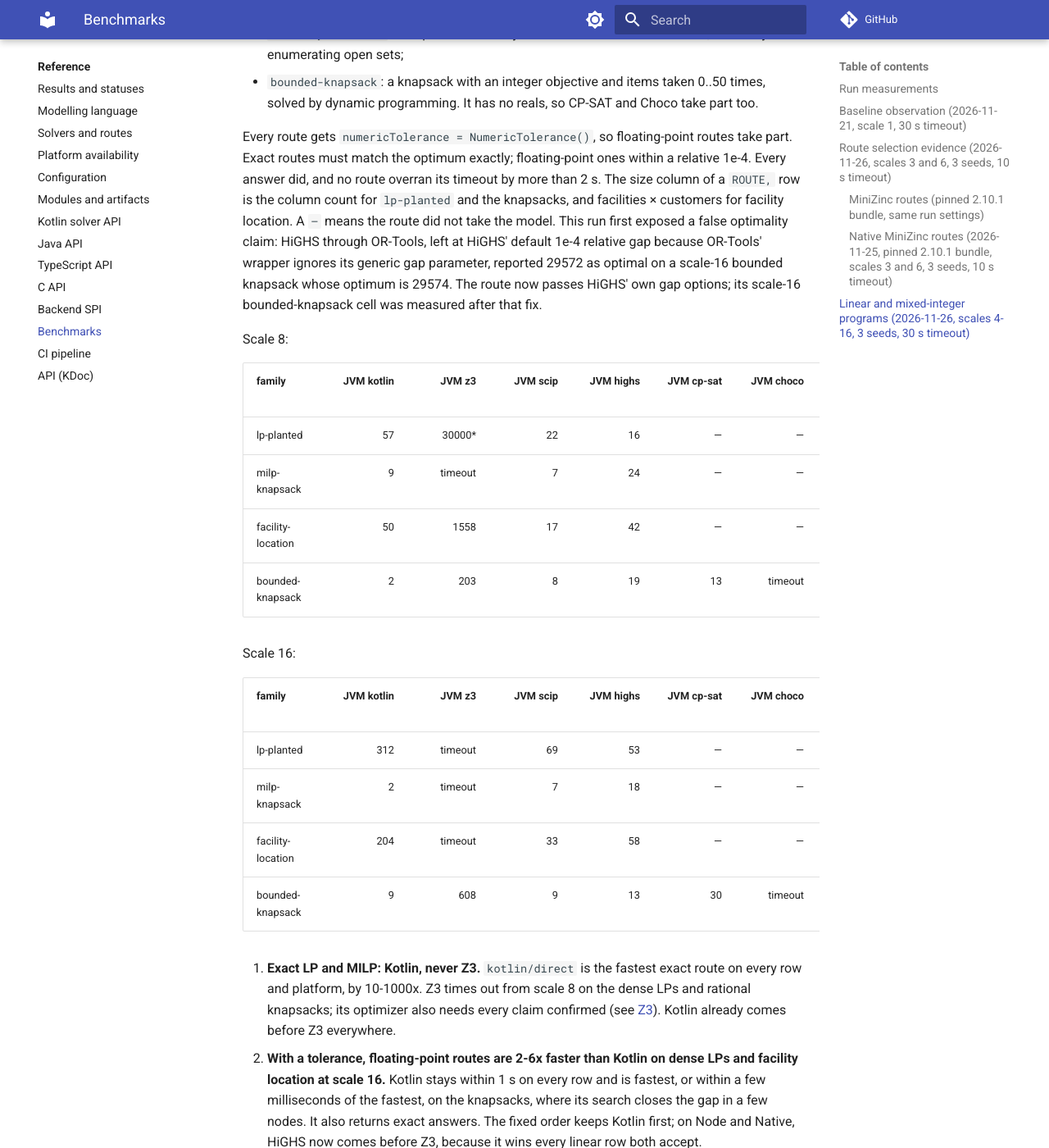
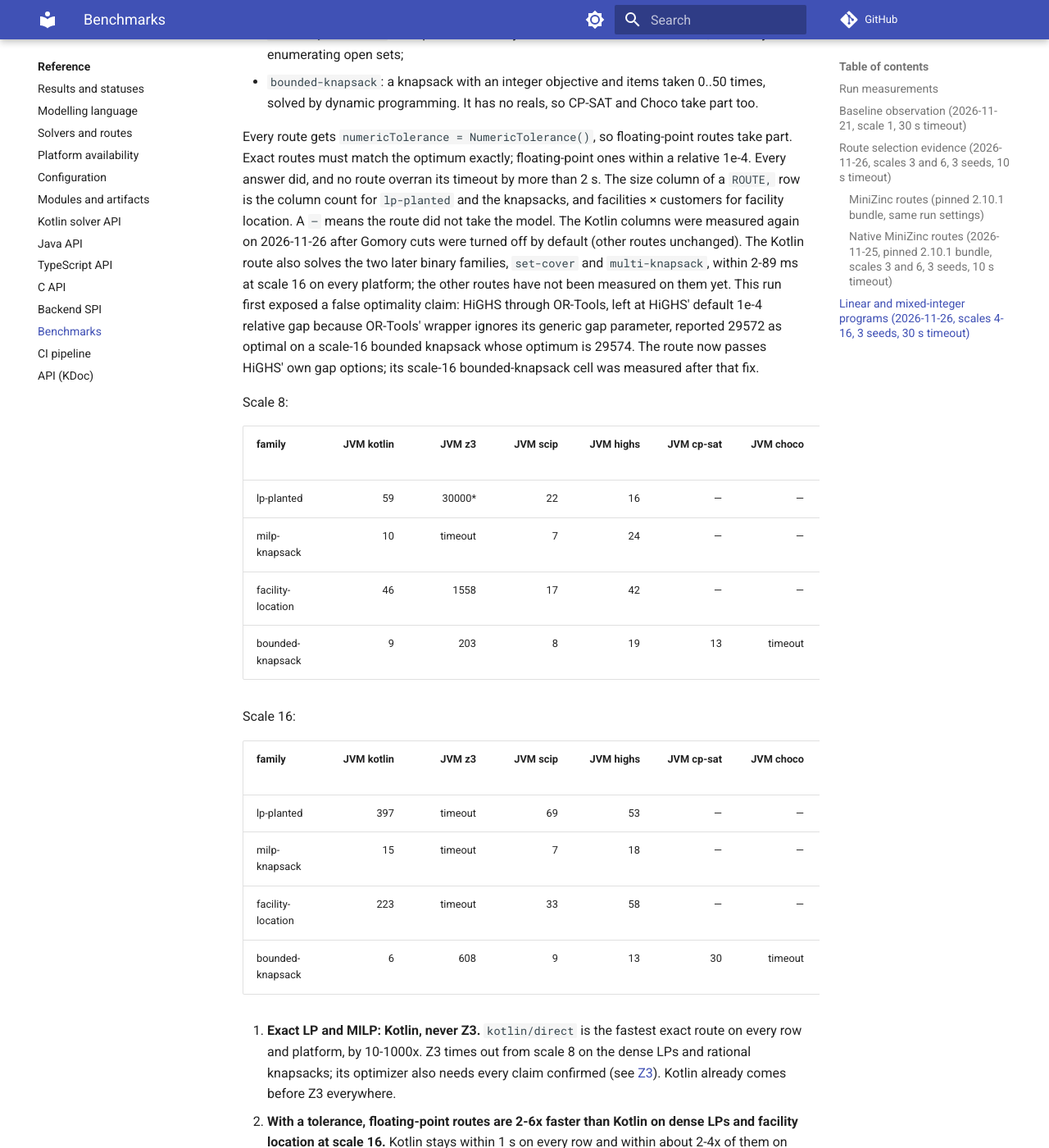
Before and after one commit to gciatto/kt-constraints, an MkDocs documentation site: the page built from documentation/docs/reference/benchmarks.md, in a window 1280 px wide and 1400 px high, scrolled down 7843 px. Shown: the whole window at 82% size. Built offline with MkDocs 1.6.1 and Material for MkDocs 9.7.7, drawn with Linux system fonts in a browser that asks for light colours; comment, search, counter and statistics services are not loaded; some of the changed text lies outside the part shown.

Commit message:
docs(documentation): refresh Kotlin's LP/MILP benchmark columns with cuts off
Co-Authored-By: Claude Opus 5.5 <noreply@anthropic.com>
Claude-Session: https://claude.ai/code/session_01X2xs6ExEnwgHgap41DajQW

```diff
--- a/documentation/docs/reference/benchmarks.md
+++ b/documentation/docs/reference/benchmarks.md
@@ -252,7 +252,9 @@ baseline. Cells are median milliseconds; the number in brackets is the route's p
 Every route gets `numericTolerance = NumericTolerance()`, so floating-point routes take part. Exact routes must
 match the optimum exactly; floating-point ones within a relative 1e-4. Every answer did, and no route overran its
 timeout by more than 2 s. The size column of a `ROUTE,` row is the column count for `lp-planted` and the knapsacks, and
-facilities × customers for facility location. A `—` means the route did not take the model. This run first exposed a
+facilities × customers for facility location. A `—` means the route did not take the model. The Kotlin columns were measured again on 2026-11-26 after Gomory cuts were
+turned off by default (other routes unchanged). The Kotlin route also solves the two later binary families, `set-cover` and
+`multi-knapsack`, within 2-89 ms at scale 16 on every platform; the other routes have not been measured on them yet. This run first exposed a
 false optimality claim: HiGHS through OR-Tools, left at HiGHS' default 1e-4 relative gap because OR-Tools' wrapper
 ignores its generic gap parameter, reported 29572 as optimal on a scale-16 bounded knapsack whose optimum is 29574. The
 route now passes HiGHS' own gap options; its scale-16 bounded-knapsack cell was measured after that fix.
@@ -261,26 +263,26 @@ Scale 8:
 
 | family | JVM kotlin | JVM z3 | JVM scip | JVM highs | JVM cp-sat | JVM choco | Node kotlin | Node highs wasm | Node z3 wasm | Native kotlin | Native highs | Native z3 |
 |---|---:|---:|---:|---:|---:|---:|---:|---:|---:|---:|---:|---:|
-| lp-planted | 57 | 30000* | 22 | 16 | — | — | 78 | 48 | timeout | 89 | 32 | 30000* |
-| milp-knapsack | 9 | timeout | 7 | 24 | — | — | 36 | 9 | timeout | 9 | 18 | timeout |
-| facility-location | 50 | 1558 | 17 | 42 | — | — | 71 | 45 | 2101 | 55 | 31 | 1561 |
-| bounded-knapsack | 2 | 203 | 8 | 19 | 13 | timeout | 7 | 7 | 174 | 4 | 19 | 203 |
+| lp-planted | 59 | 30000* | 22 | 16 | — | — | 78 | 48 | timeout | 76 | 32 | 30000* |
+| milp-knapsack | 10 | timeout | 7 | 24 | — | — | 25 | 9 | timeout | 14 | 18 | timeout |
+| facility-location | 46 | 1558 | 17 | 42 | — | — | 53 | 45 | 2101 | 39 | 31 | 1561 |
+| bounded-knapsack | 9 | 203 | 8 | 19 | 13 | timeout | 22 | 7 | 174 | 10 | 19 | 203 |
 
 Scale 16:
 
 | family | JVM kotlin | JVM z3 | JVM scip | JVM highs | JVM cp-sat | JVM choco | Node kotlin | Node highs wasm | Node z3 wasm | Native kotlin | Native highs | Native z3 |
 |---|---:|---:|---:|---:|---:|---:|---:|---:|---:|---:|---:|---:|
-| lp-planted | 312 | timeout | 69 | 53 | — | — | 573 | 194 | timeout | 774 | 147 | timeout |
-| milp-knapsack | 2 | timeout | 7 | 18 | — | — | 7 | 12 | timeout | 3 | 16 | timeout |
-| facility-location | 204 | timeout | 33 | 58 | — | — | 349 | 68 | timeout | 292 | 49 | timeout |
-| bounded-knapsack | 9 | 608 | 9 | 13 | 30 | timeout | 35 | 11 | 214 | 14 | 21 | 614 |
+| lp-planted | 397 | timeout | 69 | 53 | — | — | 552 | 194 | timeout | 700 | 147 | timeout |
+| milp-knapsack | 15 | timeout | 7 | 18 | — | — | 53 | 12 | timeout | 34 | 16 | timeout |
+| facility-location | 223 | timeout | 33 | 58 | — | — | 340 | 68 | timeout | 283 | 49 | timeout |
+| bounded-knapsack | 6 | 608 | 9 | 13 | 30 | timeout | 24 | 11 | 214 | 14 | 21 | 614 |
 
 11. **Exact LP and MILP: Kotlin, never Z3.** `kotlin/direct` is the fastest exact route on every row and platform,
     by 10-1000x. Z3 times out from scale 8 on the dense LPs and rational knapsacks; its optimizer also needs every claim
     confirmed (see [Z3](../explanation/backends/z3.md)). Kotlin already comes before Z3 everywhere.
 12. **With a tolerance, floating-point routes are 2-6x faster than Kotlin on dense LPs and facility location at scale
-    16.** Kotlin stays within 1 s on every row and is fastest, or within a few milliseconds of the fastest, on the
-    knapsacks, where its search closes the gap in a few nodes. It also returns exact answers. The fixed order keeps Kotlin first; on Node and Native, HiGHS now
+    16.** Kotlin stays within 1 s on every row and within about 2-4x of them on the knapsacks, where its search closes
+    the gap in a few nodes. It also returns exact answers. The fixed order keeps Kotlin first; on Node and Native, HiGHS now
     comes before Z3, because it wins every linear row both accept.
 13. **JVM: keep SCIP and HiGHS after Z3.** They beat Z3 on linear rows, but are 2-20x slower on the `allDifferent`
     and counting models they also accept (n-queens, pigeonhole, assignment). A fixed order cannot tell those classes
```
Also changed, not shown: README.md.
